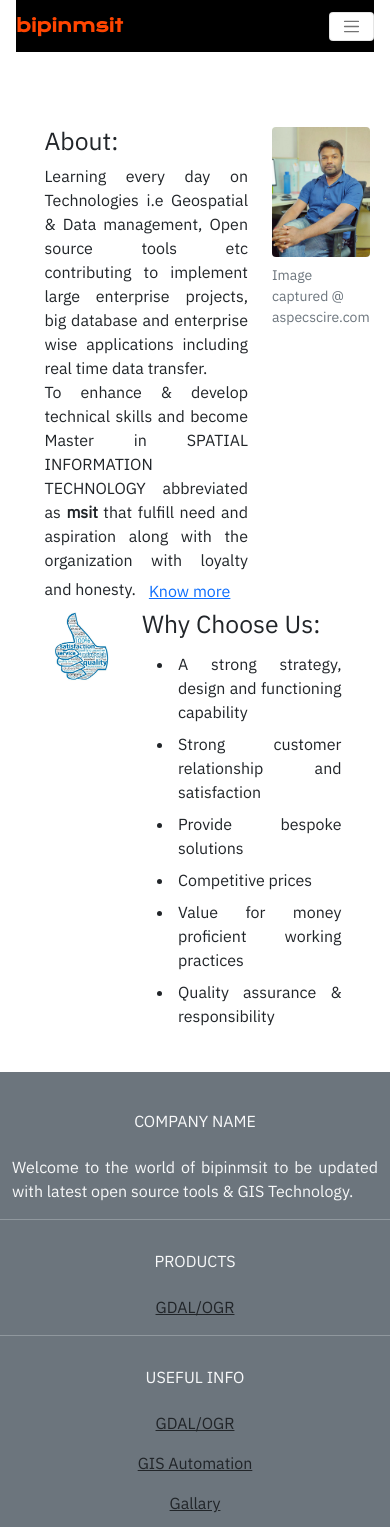
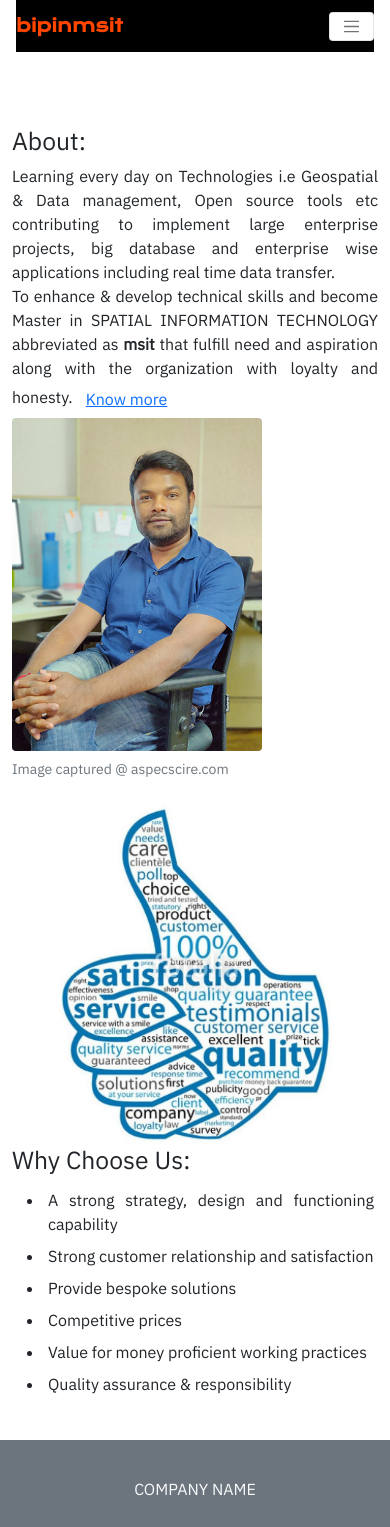
Before and after one commit to bipinmsit/official, a React (Create React App) app: page /about in a window 390 px wide. Shown: the top 1527 px of the page. Built offline with nearby package versions, Linux system fonts and the light colour scheme.

Commit message:
v0.1 is completed

```diff
--- a/src/About.jsx
+++ b/src/About.jsx
@@ -9,7 +9,7 @@ const About = () => {
         <div className="about">
         <div className="container">
             <div className="row d-flex justify-content-center align-items-md-start">
-            <div className="col-7 mr-5">
+            <div className="col-sm-7 col-md-7 col-lg-7 flex-wrap">
 
                     <h2 className="align-text-top"> About: </h2>
                     <div className="text-justify mx-auto">
@@ -96,9 +96,9 @@ const About = () => {
                         </div>
                     </div>
             </div>
-                <div className="col-3">
+                <div className="col-sm-3 col-md-3 col-lg-3 flex-wrap">
                 <figure className="figure">
-                    <img src={image1} className="figure-img img-fluid rounded" alt="about_image" />
+                    <img src={image1} className="figure-img img-fluid rounded float-right" alt="about_image" />
                     <figcaption className="figure-caption"> Image captured @ aspecscire.com </figcaption>
                 </figure>
                 </div>
@@ -110,13 +110,14 @@ const About = () => {
         <div>
             <div className="container">
             <div className="row d-flex justify-content-center align-items-md-startmt-5">
-                <div className="col-3 ">
-                    <img src={image2} className="img-fluid rounded animated w-80 float-right" alt="about img" />
+                <div className="col-sm-3 col-md-3 col-lg-3 flex-wrap">
+                    <img src={image2} className="img-fluid rounded animated w-100 float-left" alt="about img" />
                 </div>
 
-                <div className="col-7">
-                    <h2 className="ml-5"> Why Choose Us: </h2>
-                    <ul className="ml-5">
+                <div className="col-sm-7 col-md-7 col-lg-7 flex-wrap">
+                    <div className="float-right">
+                        <h2 className="text-justify"> Why Choose Us: </h2>
+                        <ul>
                             <li className="text-justify p-1 ">
                             A strong strategy, design and functioning capability
                             </li>
@@ -136,6 +137,7 @@ const About = () => {
                             Quality assurance & responsibility
                             </li>
                         </ul>
+                    </div>
 
                 </div>
             </div>
```
Lines whose indentation alone changed are shown as unchanged.
